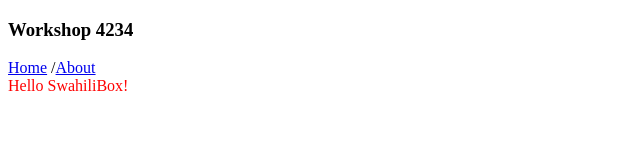
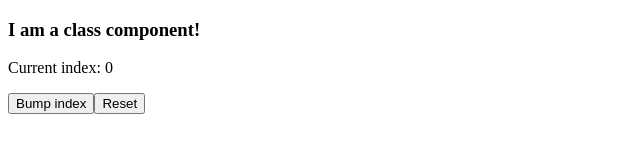
Before and after one commit to theanxy/workshop-gatsby, a Gatsby site: page / in a window 1280 px wide. Shown: the whole page, without its empty margins (0-640 px from the left). Built offline with nearby package versions, Linux system fonts and the light colour scheme; Gatsby itself is replaced by a stand-in of ours.

Commit message:
Add a basic class component

```diff
--- a/src/pages/index.js
+++ b/src/pages/index.js
@@ -1,16 +1,39 @@
 import React from "react"
-import Header from "../components/header"
 
-export default () => (
-  <>
-    <Header
-      workshopNumber={4234}
-      newProperty={"Testing"}
-    />
-    <div
-      style={{ color: "red" }}
-    >
-      Hello SwahiliBox!
-    </div>
-  </>
-)
+class Swahilibox extends React.Component {
+  constructor(props) {
+    super(props)
+    this.state = {
+      index: 0,
+    }
+  }
+
+  render() {
+    const resetCounter = () => this.setState({ index: 0 })
+
+    return (
+      <div>
+        <h3>I am a class component!</h3>
+        <p>Current index: {this.state.index}</p>
+        <button
+          onClick={() =>
+            this.setState({
+              index: this.state.index + 1,
+            })
+          }
+        >
+          Bump index
+        </button>
+        <button onClick={resetCounter}>Reset</button>
+      </div>
+    )
+  }
+}
+
+class SecondClass extends React.Component {
+  render() {
+    return <div>Second class</div>
+  }
+}
+
+export default Swahilibox
```
